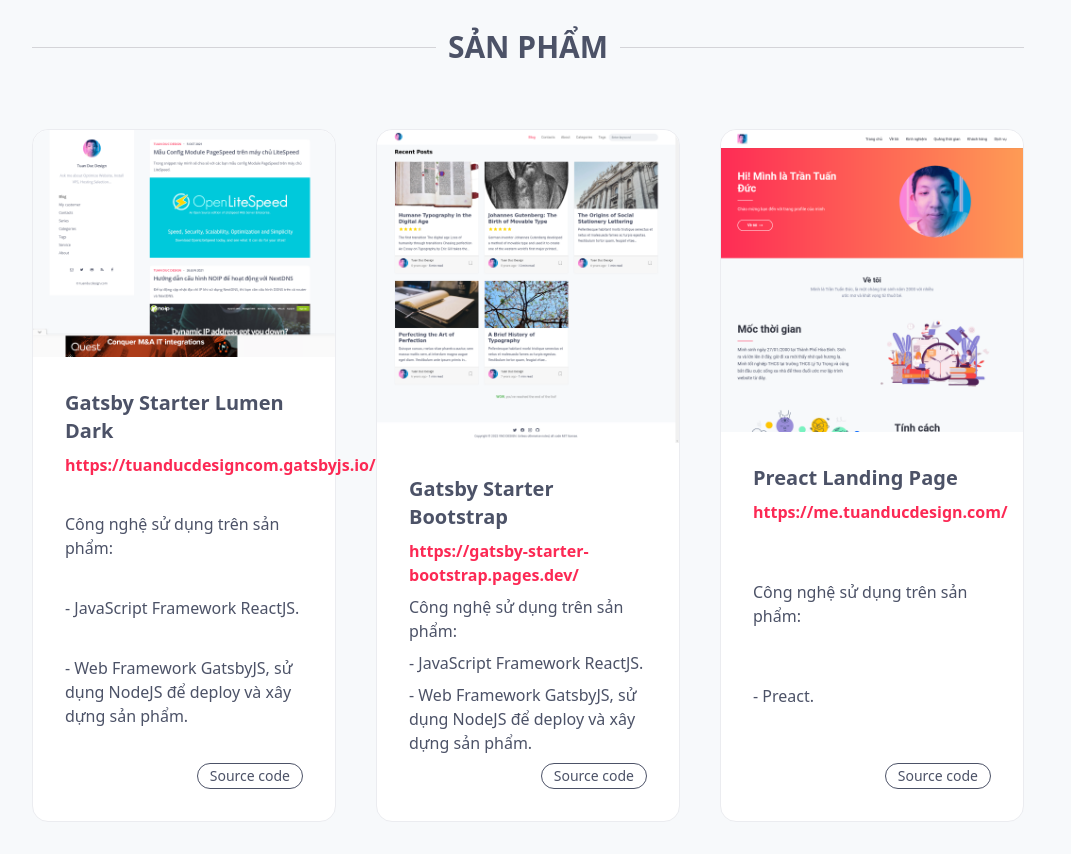
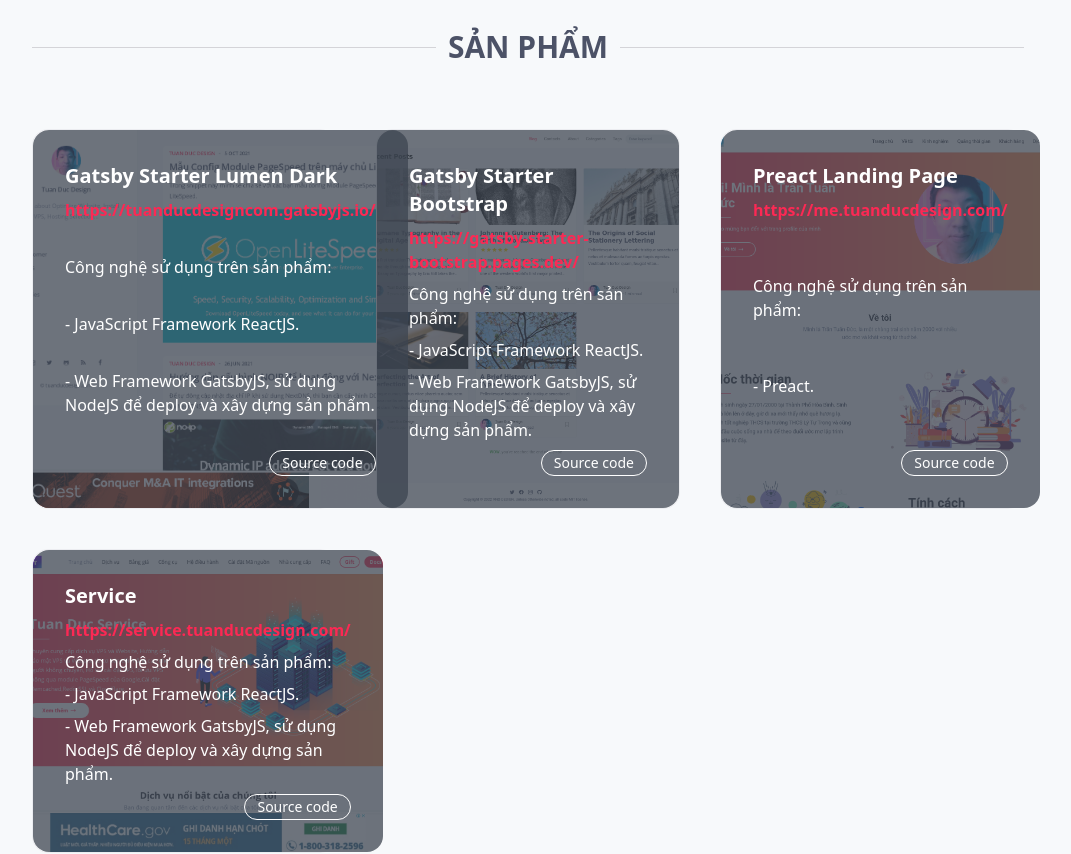
Before and after one commit to tuanductran/cv, a Vue app: page / in a window 1280 px wide. Shown: the part 1140-1994 px from the top of the page, without its empty margins (112-1183 px from the left). Built offline with nearby package versions, Linux system fonts and the light colour scheme.

Commit message:
Update index.vue

```diff
--- a/src/views/Projects/index.vue
+++ b/src/views/Projects/index.vue
@@ -11,7 +11,7 @@
    <section id="projects">
       <section-content title="Sản phẩm">
          <div class="grid grid-cols-1 md:grid-cols-2 lg:grid-cols-3 gap-10">
-           <div class="card w-full bg-white bg-product vnodesign-border" v-for="project, k in projects" :key="k">
+           <div class="card w-full bg-white bg-product vnodesign-border image-full" v-for="project, k in projects" :key="k">
                 <project-thumbnail :project="project"/>
                 <project-details :project="project"/>
            </div>
```
